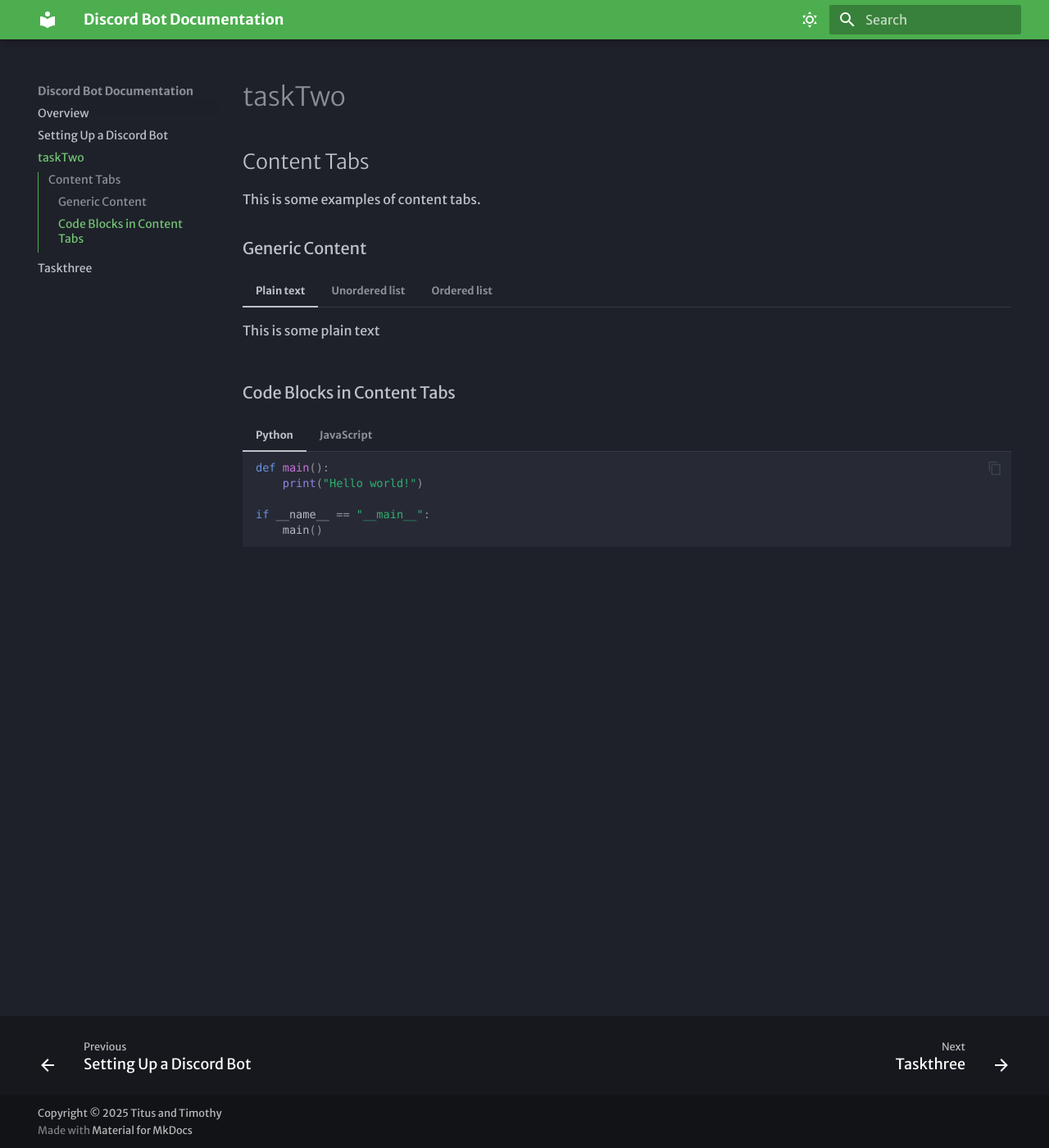
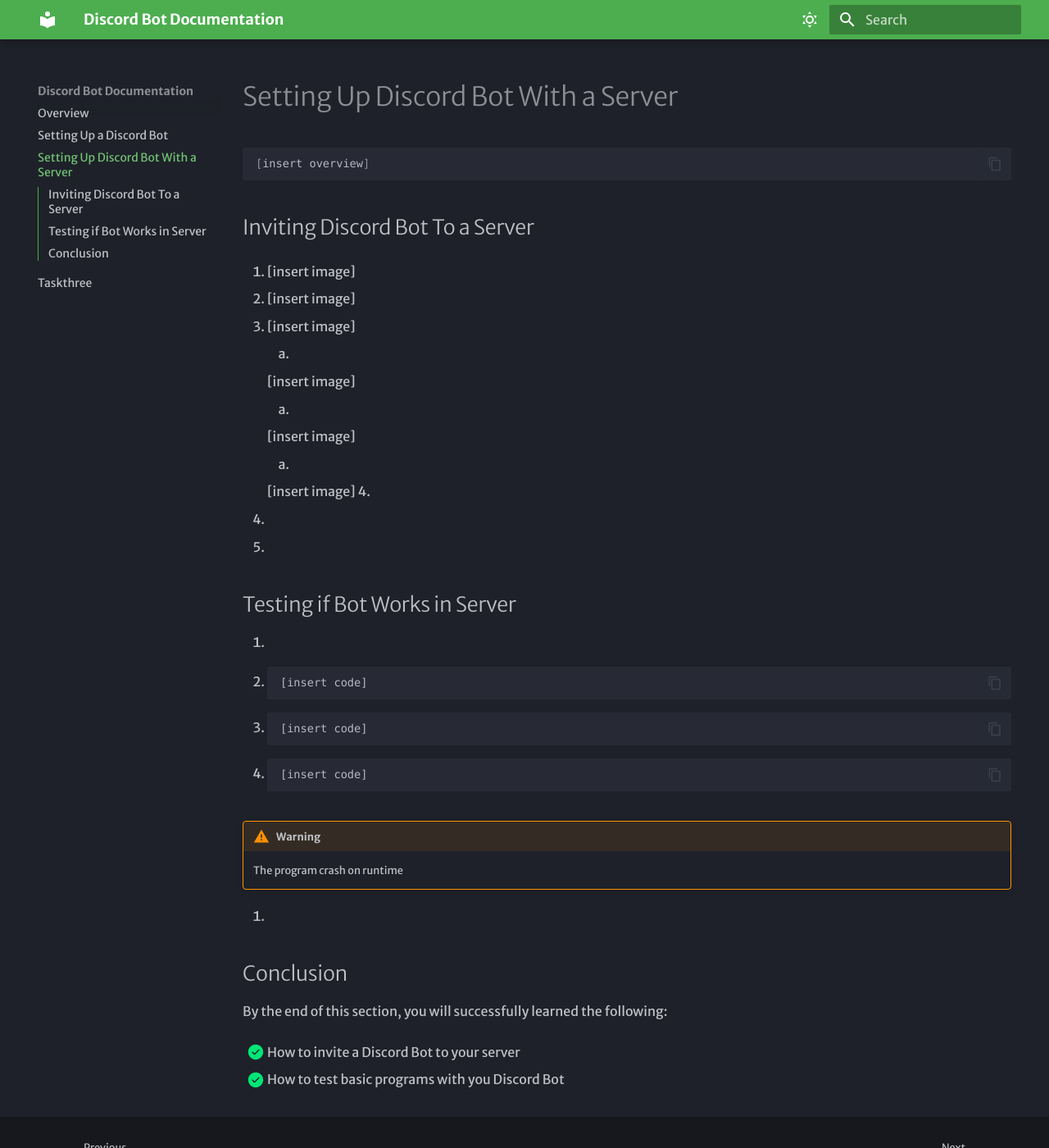
Before and after one commit to TitusLee2000/Discord-Bot-Documentation, an MkDocs documentation site: the page built from docs/taskTwo.md, in a window 1280 px wide and 1400 px high. Shown: the whole window at 82% size. Built offline with MkDocs 1.6.1 and Material for MkDocs 9.7.7, drawn with Linux system fonts in a browser that asks for light colours; some web fonts are replaced.

Commit message:
Add framework for taskTwo

````diff
--- a/docs/taskTwo.md
+++ b/docs/taskTwo.md
@@ -1,43 +1,63 @@
-## Content Tabs
+# Setting Up Discord Bot With a Server
+    [insert overview]
 
-This is some examples of content tabs.
+## Inviting Discord Bot To a Server
 
-### Generic Content
+1.
+    [insert image]
 
-=== "Plain text"
+2.
 
-    This is some plain text
+    [insert image]
 
-=== "Unordered list"
+3.
 
-    * First item
-    * Second item
-    * Third item
+    [insert image]
 
-=== "Ordered list"
+    1.
 
-    1. First item
-    2. Second item
-    3. Third item
+    [insert image]
 
-### Code Blocks in Content Tabs
+    2.
 
-=== "Python"
+    [insert image]
 
-    ```py
-    def main():
-        print("Hello world!")
+    3.
 
-    if __name__ == "__main__":
-        main()
-    ```
+    [insert image]
+4.
 
-=== "JavaScript"
+5.
 
-    ```js
-    function main() {
-        console.log("Hello world!");
-    }
+6.
 
-    main();
-    ```
+## Testing if Bot Works in Server
+
+1.
+
+2.
+```
+[insert code]
+```
+
+3.
+```
+[insert code]
+```
+4.
+```
+[insert code]
+```
+
+!!! warning If token is invalid
+    The program crash on runtime
+
+5.
+
+## Conclusion
+
+By the end of this section, you will successfully learned the following:
+
+- [x] How to invite a Discord Bot to your server
+
+- [x] How to test basic programs with you Discord Bot
````
